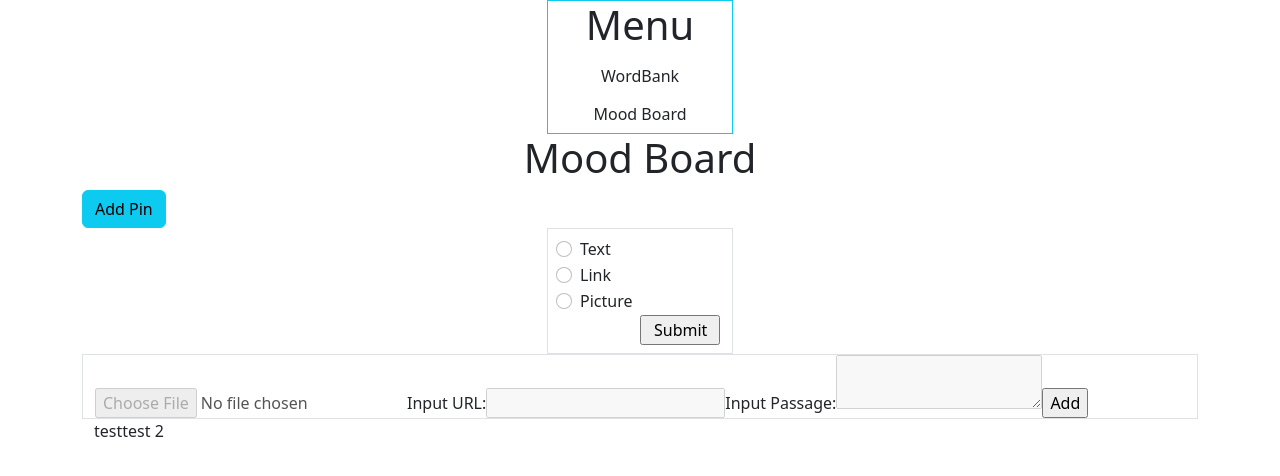
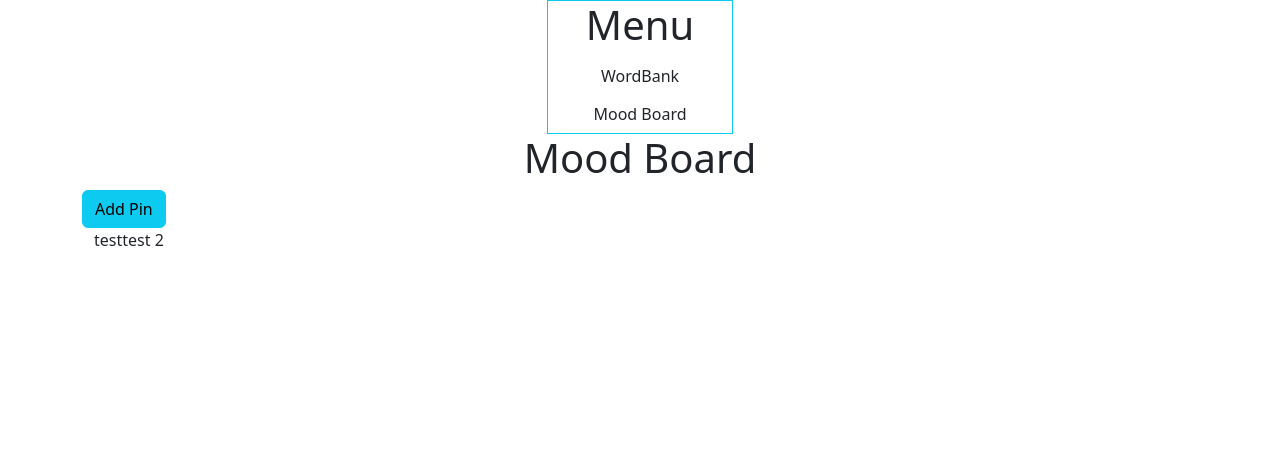
Before and after one commit to bluberimiffin/WordBank, a React (Create React App) app: page / in a window 1280 px wide. Both pictures are taken after a click on the item "Mood Board". Shown: the top 476 px of the page. Built offline with nearby package versions, Linux system fonts and the light colour scheme.

Commit message:
trying to make addPin into two different components controlled by MoodBoard

```diff
--- a/src/MoodBoard.js
+++ b/src/MoodBoard.js
@@ -12,10 +12,38 @@ function MoodBoard() {
       "value" : "test 2"
     }
   ]);
+  //sets whether we can see selectType Screen and inputContent Screen.
+  const[stVisible, setstVisible] = useState(false);
+  const[icVisible, seticVisible] = useState(false);
+  //sets type of content that can be submitted.
+  const[type, setType] = useState(0);
+  //stores current content that may be added to board.
+  const[input, setInput] = useState(null);
+
+  function inputVisible() {
+    id('file-input').className = 'd-block';
+    id('choose-type').className = 'd-block';
+  }
+  function enableInput(num) {
+    seticVisible(true);
+    if (num === 0) {
+      id('text-submit').disabled = false;
+      id('link-submit').disabled = true;
+      id('pic-submit').disabled = true;
+    } else if (num === 1) {
+      id('text-submit').disabled = true;
+      id('link-submit').disabled = false;
+      id('pic-submit').disabled = true;
+    } else {
+      id('text-submit').disabled = true;
+      id('link-submit').disabled = true;
+      id('pic-submit').disabled = false;
+    }
+  }
   return (
     <div>
       <h1 className="text-center">Mood Board</h1>
-      <CreateButton />
+      <CreateButton inputVisible={inputVisible}/>
       <AddPin />
       <Board content={content}/>
     </div>
@@ -37,12 +65,105 @@ const Board = props => {
   )
 }
 const CreateButton = props=> {
-  return (<button className='btn btn-info'>Add Pin</button>)
+  return (<button className='btn btn-info' onClick={props.inputVisible}>Add Pin</button>)
+}
+//needs type, setType, enableInput
+const SelectType = props => {
+  return (
+    <form onSubmit={e => {
+      e.preventDefault();
+      props.enableInput();
+    }}>
+    <div className="container col-5 border">
+      <div className="row">
+        <div className="col">
+          <label>
+            <input
+              type="radio"
+              value={2}
+              onClick={() => {props.setType(2)}}
+              checked={props.type === 2}
+              />
+            <span>Picture</span>
+        </label>
+        </div>
+        <div className="col">
+          <label>
+            <input
+              type="radio"
+              value={1}
+              onClick={() => {props.setType(1)}}
+              checked={props.type === 1}
+              />
+                <span>Link</span>
+          </label>
+        </div>
+        <div className="col">
+        <label>
+          <input
+            type="radio"
+            value={0}
+            onClick={() => {props.setType(0)}}
+            checked={props.type === 0}
+            />
+              <span>Text</span>
+        </label>
+        </div>
+        <div className="col">
+          <button type="submit">Select</button>
+        </div>
+      </div>
+      </div>
+    </form>
+  )
 }
 
+//needs setItem,
+const inputContent = props => {
+  return (
+    <div className="d-none" id="file-input">
+    <form>
+      <div className="container border">
+          <input
+            id="pic-submit"
+            type="file"
+            onChange={e=> {
+              e.preventDefault();
+              props.setItem(id('pic-submit').value);
+            }}
+            accept=".png, .jpg" disabled
+          ></input>
+          <label for="submit-url">Input URL:</label>
+          <input
+            id="link-submit"
+            type="url"
+            onChange={e=> {
+              e.preventDefault();
+              props.setItem(id('link-submit').value);
+            }}
+            name="submit-url" disabled
+          ></input>
+          <label for="submit-url">Input Passage:</label>
+          <textarea
+            id="text-submit"
+            onChange={e=> {
+              e.preventDefault();
+              props.setItem(id('text-submit').value);
+            }}
+            name="input-text" disabled ></textarea>
+          <input type="submit" value="Add"></input>
+      </div>
+    </form>
+    </div>
+  )
+}
+
+
+
 const AddPin = props => {
+  const[type, setType] =useState(0);
+  const[input, setInput] = useState(null);
   function enableInput(num) {
-    console.log("works");
     if (num === 0) {
       id('text-submit').disabled = false;
       id('link-submit').disabled = true;
@@ -57,47 +178,94 @@ const AddPin = props => {
       id('pic-submit').disabled = false;
     }
   }
+
+  function setItem(item) {
+    setInput(item);
+    console.log(item);
+  }
+
   return (
    <div>
-      <div className='container border col-sm-2 p-2'>
-        <div className="form-check">
-            <input className="form-check-input" name="choose"
-                type="radio"  id="textOption" value="0"></input>
-        <label className="form-check-label" for="textOption">
-          Text
+    <div className="d-none" id="choose-type">
+      <form onSubmit={e => {
+        e.preventDefault();
+        enableInput(type)
+      }}>
+      <div className="container col-5 border">
+        <div className="row">
+          <div className="col">
+            <label>
+              <input
+                type="radio"
+                value={2}
+                onClick={() => {setType(2)}}
+                checked={type === 2}
+                />
+              <span>Picture</span>
           </label>
           </div>
-      <div className="form-check">
-            <input className="form-check-input" name="choose"
-            type="radio" id="linkOption" value="1"></input>
-        <label className="form-check-label" for="LinkOption">
-          Link
+          <div className="col">
+            <label>
+              <input
+                type="radio"
+                value={1}
+                onClick={() => {setType(1)}}
+                checked={type === 1}
+                />
+                  <span>Link</span>
             </label>
           </div>
-      <div className="form-check">
-            <input className="form-check-input" name="choose"
-            type="radio" id="picOption" value="2"></input>
-        <label className="form-check-label" for="LinkOption">
-          Picture
+          <div className="col">
+          <label>
+            <input
+              type="radio"
+              value={0}
+              onClick={() => {setType(0)}}
+              checked={type === 0}
+              />
+                <span>Text</span>
           </label>
           </div>
-      <div className="row">
-        <div className="col-sm-6"></div>
-        <input
-          className="col-sm-5" type="submit" onClick={e => {
-            console.log(document.getElementsByName('choose').value);
-            e.preventDefault();
-            enableInput(document.getElementsByName('choose').value);
-          }}></input>
+          <div className="col">
+            <button type="submit">Select</button>
           </div>
         </div>
+        </div>
+      </form>
+    </div>
+    <div className="d-none" id="file-input">
+    <form>
       <div className="container border">
-        <input id="pic-submit"type="file" accept=".png, .jpg" disabled></input>
+          <input
+            id="pic-submit"
+            type="file"
+            onChange={e=> {
+              e.preventDefault();
+              setItem(id('pic-submit').value);
+            }}
+            accept=".png, .jpg" disabled
+          ></input>
           <label for="submit-url">Input URL:</label>
-        <input id="link-submit" type="url" name="submit-url" disabled></input>
+          <input
+            id="link-submit"
+            type="url"
+            onChange={e=> {
+              e.preventDefault();
+              setItem(id('link-submit').value);
+            }}
+            name="submit-url" disabled
+          ></input>
           <label for="submit-url">Input Passage:</label>
-        <textarea id="text-submit" name="input-text"disabled ></textarea>
+          <textarea
+            id="text-submit"
+            onChange={e=> {
+              e.preventDefault();
+              setItem(id('text-submit').value);
+            }}
+            name="input-text" disabled ></textarea>
           <input type="submit" value="Add"></input>
+      </div>
+    </form>
     </div>
   </div>
   )
```
Lines whose indentation alone changed are shown as unchanged.
